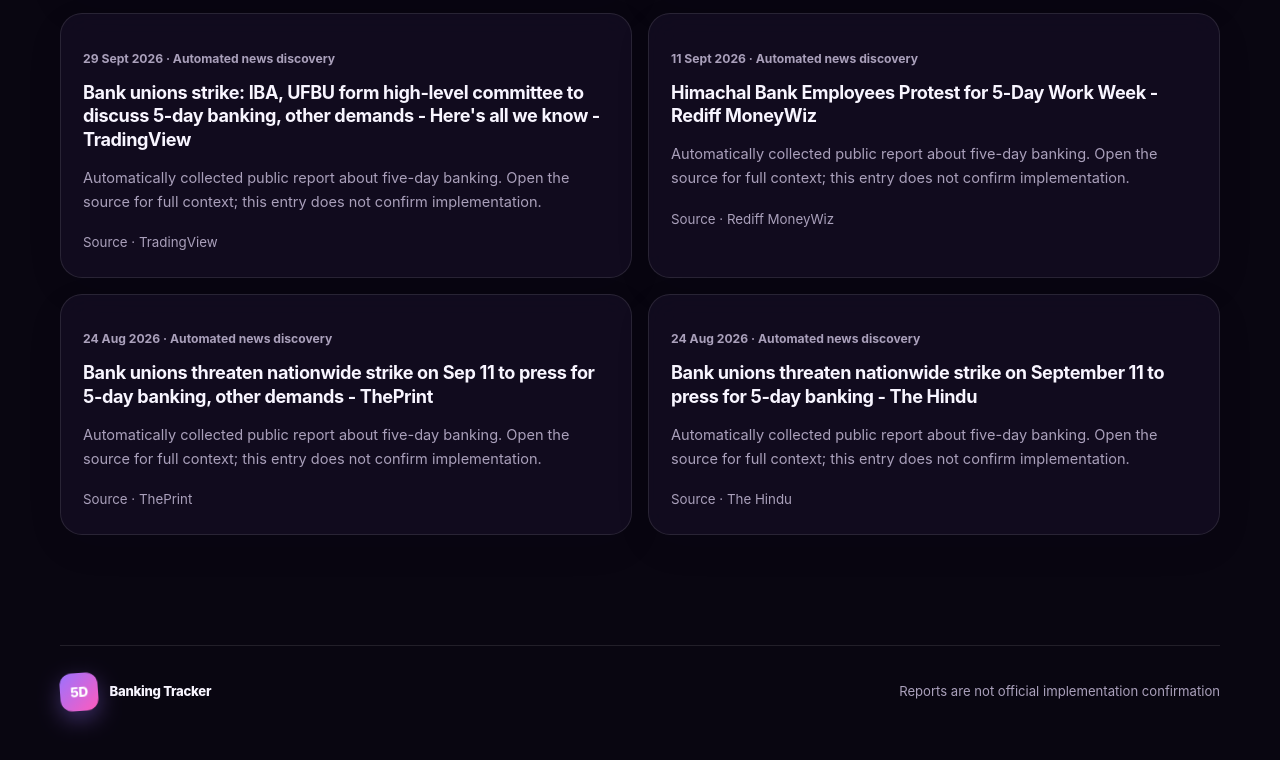
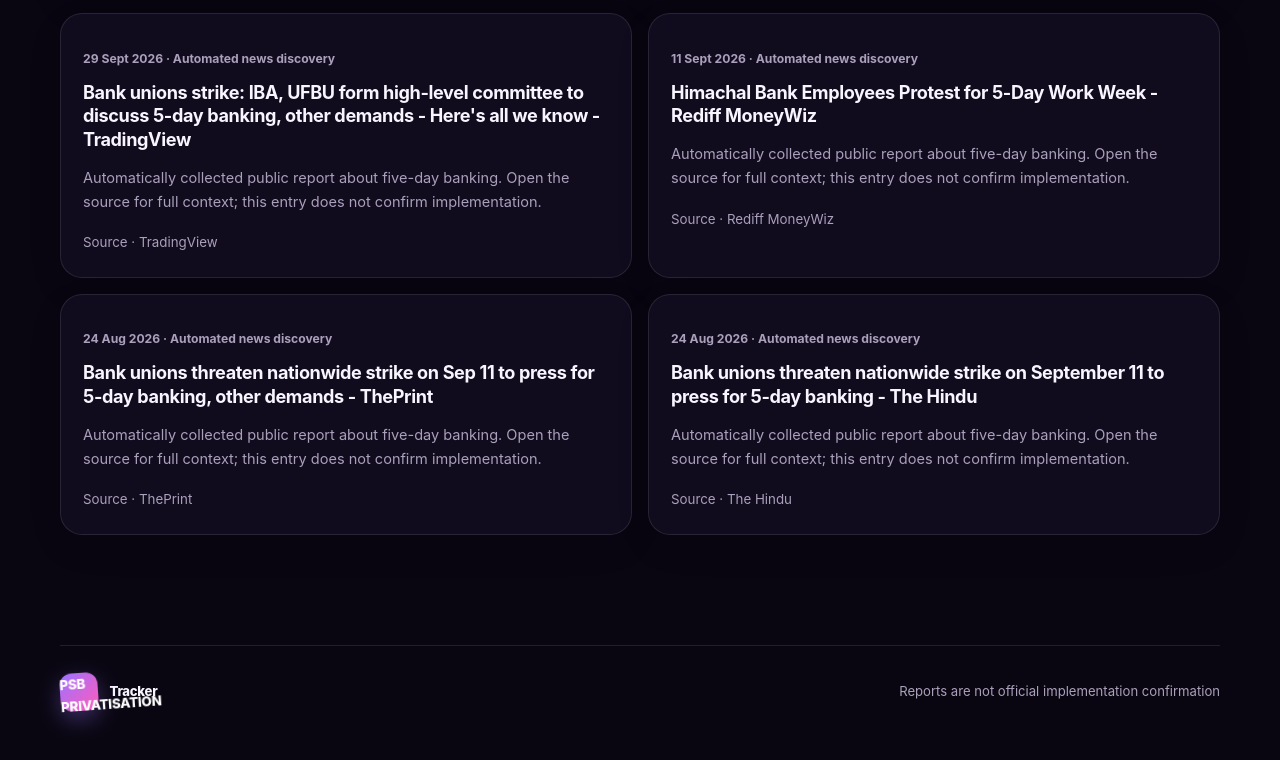
Before and after one commit to CodingYetNahi/5-Days-Banking-Tracker, a website: page docs/blog.html in a window 1280 px wide. Shown: the part 8048-8808 px from the top of the page. Drawn offline with Linux system fonts and the light colour scheme.

Commit message:
Update blog.html

```diff
--- a/docs/blog.html
+++ b/docs/blog.html
@@ -5,4 +5,4 @@
 <main id="main"><section class="blog-hero reveal"><p class="eyebrow"><span class="live-dot"></span>Updated every six hours</p><h1>The 5-day banking<br><span>news stream.</span></h1><p class="lede">Public reports, union circulars and official developments—collected in one clean timeline.</p>
 <form id="filters" class="search-bar"><label class="sr-only" for="search">Search updates</label><span aria-hidden="true">⌕</span><input id="search" name="search" type="search" placeholder="Search title, source or date…" autocomplete="off"><button type="submit">Search</button></form><p id="result-count" class="meta"></p></section>
 <section><div id="posts" class="grid blog-grid"><div class="loading-card">Loading the news stream…</div></div></section></main>
-<footer><a class="brand" href="./"><span class="brand-mark">5D</span><span>Banking Tracker</span></a><p>Reports are not official implementation confirmation</p></footer><script src="static-app.js"></script></body></html>
+<footer><a class="brand" href="./"><span class="brand-mark">PSB PRIVATISATION</span><span>Tracker</span></a><p>Reports are not official implementation confirmation</p></footer><script src="static-app.js"></script></body></html>
```
